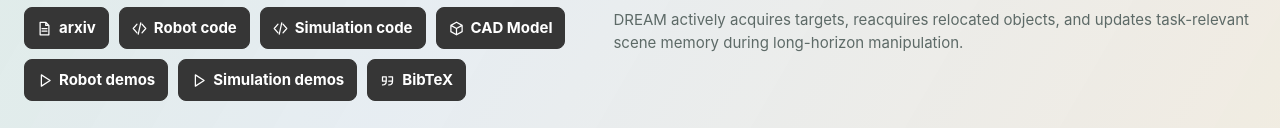
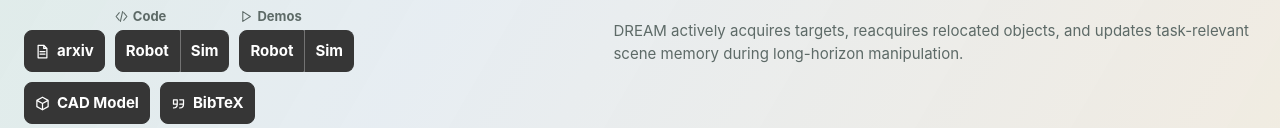
Before and after one commit to BJHYZJ/dream-web, a website: page index.html in a window 1280 px wide. Shown: the part 672-800 px from the top of the page. Drawn offline with Linux system fonts and the light colour scheme.

Commit message:
Group robot and simulation links on the homepage

```diff
--- a/index.html
+++ b/index.html
@@ -132,13 +132,13 @@
                   </svg>
                   <span>arxiv</span>
                 </a>
-                <a
-                  class="button is-dark paper-button"
-                  href="https://github.com/BJHYZJ/DREAM/tree/realtime"
-                  target="_blank"
-                  rel="noopener"
+                <div
+                  class="publication-link-group"
+                  role="group"
+                  aria-labelledby="code-links-label"
                 >
-                  <svg
+                  <span class="publication-link-label" id="code-links-label"
+                    ><svg
                       aria-hidden="true"
                       focusable="false"
                       viewBox="0 0 24 24"
@@ -148,17 +148,36 @@
                       stroke-linecap="round"
                       stroke-linejoin="round"
                     >
-                    <path d="m8 5-6 7 6 7m8-14 6 7-6 7M14 3l-4 18" />
-                  </svg>
-                  <span>Robot code</span>
-                </a>
+                      <path d="m8 5-6 7 6 7m8-14 6 7-6 7M14 3l-4 18" /></svg
+                    ><span>Code</span></span
+                  >
+                  <div class="paper-button-group">
                     <a
+                      aria-label="Robot code"
+                      class="button is-dark paper-button"
+                      href="https://github.com/BJHYZJ/DREAM/tree/realtime"
+                      target="_blank"
+                      rel="noopener"
+                    >
+                      <span>Robot</span> </a
+                    ><a
+                      aria-label="Simulation code"
                       class="button is-dark paper-button"
                       href="https://github.com/BJHYZJ/DREAM/tree/simulation"
                       target="_blank"
                       rel="noopener"
                     >
-                  <svg
+                      <span>Sim</span>
+                    </a>
+                  </div>
+                </div>
+                <div
+                  class="publication-link-group"
+                  role="group"
+                  aria-labelledby="demos-links-label"
+                >
+                  <span class="publication-link-label" id="demos-links-label"
+                    ><svg
                       aria-hidden="true"
                       focusable="false"
                       viewBox="0 0 24 24"
@@ -168,10 +187,26 @@
                       stroke-linecap="round"
                       stroke-linejoin="round"
                     >
-                    <path d="m8 5-6 7 6 7m8-14 6 7-6 7M14 3l-4 18" />
-                  </svg>
-                  <span>Simulation code</span>
+                      <path d="m7 3 14 9-14 9Z" /></svg
+                    ><span>Demos</span></span
+                  >
+                  <div class="paper-button-group">
+                    <a
+                      aria-label="Robot demos"
+                      class="button is-dark paper-button"
+                      href="#videos"
+                    >
+                      <span>Robot</span> </a
+                    ><a
+                      aria-label="Simulation demos"
+                      class="button is-dark paper-button"
+                      href="simulation/#gallery"
+                    >
+                      <span>Sim</span>
                     </a>
+                  </div>
+                </div>
+                <div class="publication-secondary-links">
                   <a
                     class="button is-dark paper-button"
                     href="https://github.com/BJHYZJ/DREAM/tree/realtime/docs"
@@ -192,39 +227,6 @@
                     </svg>
                     <span>CAD Model</span>
                   </a>
-                <a class="button is-dark paper-button" href="#videos">
-                  <svg
-                    aria-hidden="true"
-                    focusable="false"
-                    viewBox="0 0 24 24"
-                    fill="none"
-                    stroke="currentColor"
-                    stroke-width="2"
-                    stroke-linecap="round"
-                    stroke-linejoin="round"
-                  >
-                    <path d="m7 3 14 9-14 9Z" />
-                  </svg>
-                  <span>Robot demos</span>
-                </a>
-                <a
-                  class="button is-dark paper-button"
-                  href="simulation/#gallery"
-                >
-                  <svg
-                    aria-hidden="true"
-                    focusable="false"
-                    viewBox="0 0 24 24"
-                    fill="none"
-                    stroke="currentColor"
-                    stroke-width="2"
-                    stroke-linecap="round"
-                    stroke-linejoin="round"
-                  >
-                    <path d="m7 3 14 9-14 9Z" />
-                  </svg>
-                  <span>Simulation demos</span>
-                </a>
                   <a class="button is-dark paper-button" href="#bibtex">
                     <svg
                       aria-hidden="true"
@@ -242,6 +244,7 @@
                     </svg>
                     <span>BibTeX</span>
                   </a>
+                </div>
               </div>
             </div>
 
--- a/static/css/project.css
+++ b/static/css/project.css
@@ -177,13 +177,58 @@ video {
 .publication-links {
   display: flex;
   flex-wrap: wrap;
+  align-items: flex-end;
   gap: 10px;
   margin-top: 28px;
 }
 
+.publication-link-group {
+  display: inline-flex;
+  flex-direction: column;
+  gap: 5px;
+}
+
+.publication-link-label {
+  display: inline-flex;
+  align-items: center;
+  gap: 5px;
+  color: var(--muted);
+  font-size: 0.8125rem;
+  line-height: 1.4;
+  font-weight: 650;
+}
+
+.publication-link-label svg {
+  width: 1em;
+  height: 1em;
+}
+
+.paper-button-group {
+  display: inline-flex;
+}
+
+.publication-secondary-links {
+  display: inline-flex;
+  gap: inherit;
+}
+
+.paper-button-group .paper-button:first-child {
+  border-radius: 8px 0 0 8px;
+}
+
+.paper-button-group .paper-button:last-child {
+  border-left-color: #737373;
+  border-radius: 0 8px 8px 0;
+}
+
+.paper-button-group .paper-button:focus-visible {
+  position: relative;
+  z-index: 1;
+}
+
 .paper-button {
   min-height: 42px;
-  padding-inline: 12px;
+  padding-inline: 10px;
   border-radius: 8px;
   gap: 7px;
   font-size: 0.9375rem;
```
Lines whose indentation alone changed are shown as unchanged.
